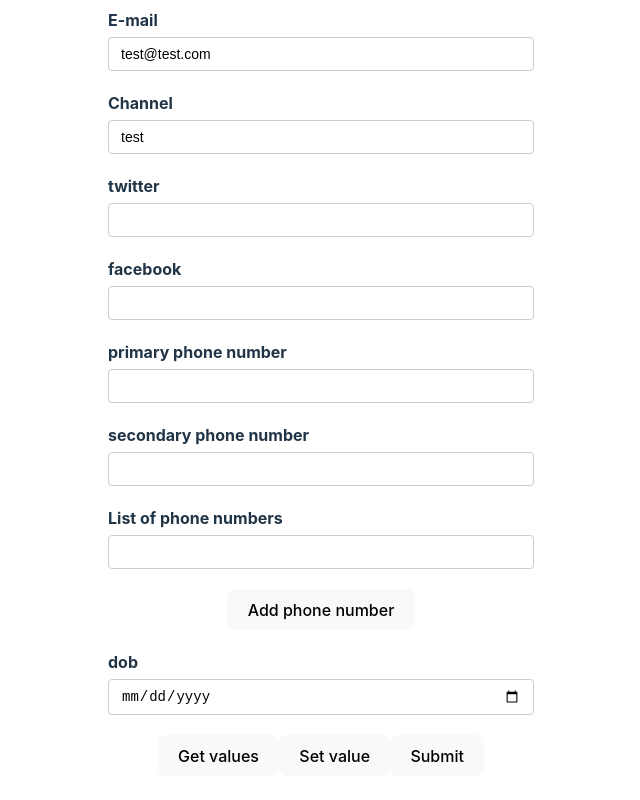
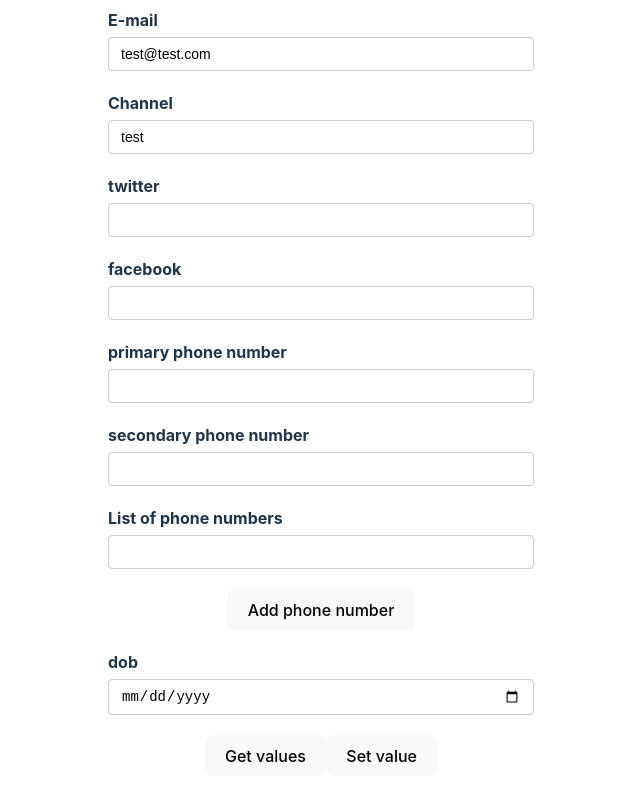
Before and after one commit to RelativeBinary/react-hook-form, a React (Vite) app: page / in a window 1280 px wide. Shown: the part 232-1032 px from the top of the page, without its empty margins (319-959 px from the left). Built offline with nearby package versions, Linux system fonts and the light colour scheme.

Commit message:
examples of submission state variables

```diff
--- a/src/components/YouTubeForm.tsx
+++ b/src/components/YouTubeForm.tsx
@@ -47,7 +47,21 @@ export const YouTubeForm = () => {
   // getValues doesn't trigger re-renders or subscribe to input values when getting value data
   // setValue doesn't effect touched, dirty, validate state by default
 
-  const { errors, touchedFields, dirtyFields, isDirty, isValid } = formState;
+  const {
+    errors,
+    touchedFields,
+    dirtyFields,
+    isDirty,
+    isValid,
+    isSubmitting,
+    isSubmitted,
+    isSubmitSuccessful,
+    submitCount,
+  } = formState;
+  // console.log("isSubmitting", isSubmitting)
+  // console.log("isSubmitted", isSubmitted)
+  // console.log("isSubmitSuccessful", isSubmitSuccessful)
+  // console.log("submitCount", submitCount)
   // console.log("touchedFields", touchedFields);
   // console.log("dirtyFields", dirtyFields); // dirty shows when something has changed from its original state
   // console.log("isDirty", isDirty);
@@ -210,11 +224,7 @@ export const YouTubeForm = () => {
         <button type="button" onClick={handleSetValue}>
           Set value
         </button>
-        {!isDirty || !isValid ? (
-          <button>Submit</button>
-        ) : (
-          <></>
-        )}
+        {isDirty && isValid ? <button>Submit</button> : <></>}
       </form>
       <DevTool control={control} />
     </div>
```
